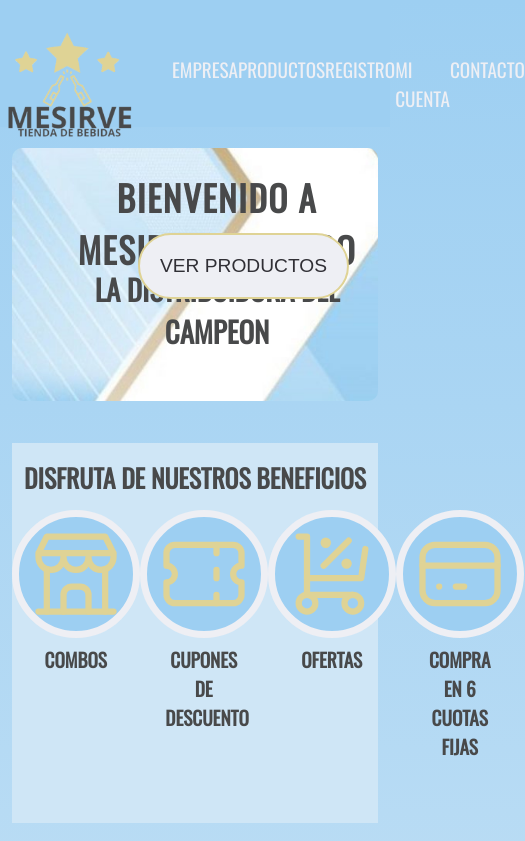
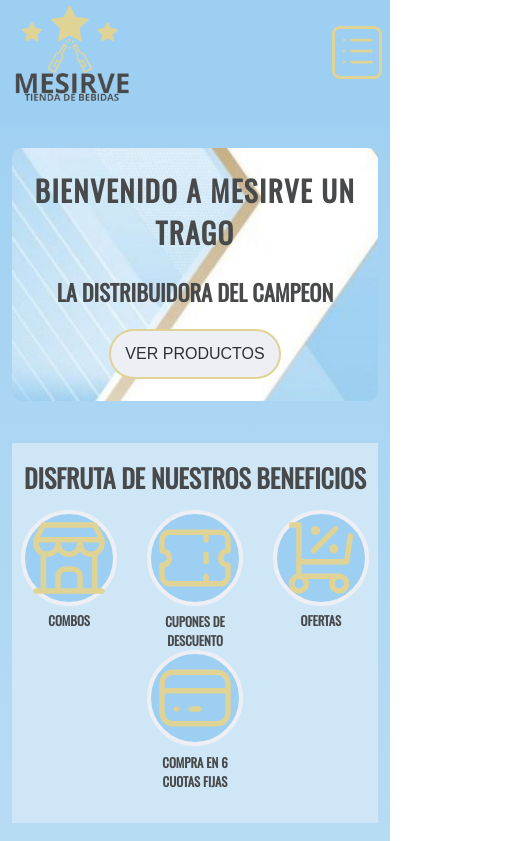
Before and after one commit to pazfrancozmati/D360.PrimeraEntrega.PazFrancozMatias, a plain HTML site: page index.html in a window 390 px wide. Shown: the top 841 px of the page, 525 px wide, since content can reach past the window. Drawn offline with nearby package versions, Linux system fonts and the light colour scheme.

Commit message:
Segunda entrega mejorada para mejor visual en resoluciones mas chicas

```diff
--- a/css/style.css
+++ b/css/style.css
@@ -109,6 +109,7 @@ body::-webkit-scrollbar-thumb:hover {
 .contenedor .columnas {
     display: flex;
     /*display para organizar contenido de las dos columnas*/
+    flex-flow: row wrap;
 }
 
 .contenedor .columnas .primerCol-logo {
@@ -116,15 +117,21 @@ body::-webkit-scrollbar-thumb:hover {
     /*ocupa el 30% de la caja que la conitiene(del 100&)*/
     display: flex;
     /*display para organizar la imagen*/
-    align-self: center;
-    /*centro el unico elemento que tengo, que es el logo*/
+    padding-top: 1%;
+    /*align-self: center;
+    centro el unico elemento que tengo, que es el logo*/
+    padding-left: 2%;
 }
 
 .contenedor .columnas .primerCol-logo img {
-    height: 13vh;
+    height: 12vh;
     /*le asigno la altura a la imagen*/
     margin: 0 auto;
     /*centro la imagen*/
+}
+
+.contenedor .columnas .button {
+    display: none;
 }
 
 /*segunda seccion, nav con botones */
@@ -450,13 +457,144 @@ footer h6 {
 }
 
 
-@media screen and (max-width:480px) {
-    /*DEJE ESTO PARA LO ULTIMO PENSANDO QUE ERA FACIL Y LA VERDAD QUE NO,
-     COMO NO ESTA EN LA CONSIGNA LO DEJO PARA LA PROXIMA ENTREGA*/
-}
 
 @media screen and (max-width:768px) {
+    .contenedor .columnas .button {
+        display: block;/*se muestra el boton de despliegue*/
+    }
 
-    /*DEJE ESTO PARA LO ULTIMO PENSANDO QUE ERA FACIL Y LA VERDAD QUE NO,
-    COMO NO ESTA EN LA CONSIGNA LO DEJO PARA LA PROXIMA ENTREGA*/
+    .contenedor .columnas {
+        align-items: center; /*alinea los elementos de las columnas(boton de despiegue)*/
+        justify-content: space-between;/*espacio el logo y el boton de despiegue*/
+    }
+
+    .contenedor .columnas .segundaCol-botones {
+        padding: 5px;
+        width: 100%;/*ancho de 100% a la barra*/
+
+    }
+
+    .contenedor .columnas .segundaCol-botones nav {
+        display: none;
+        /*para que aparezca y desaprezca*/
+        background-color: #9DCFF2;
+        /*color de fondo*/
+        padding-top: 10vh;
+        /*se baja un 10 % para no tapar el logo y el boton de despliegue*/
+    }
+
+    .contenedor .columnas .segundaCol-botones nav.activo {
+        /*cuando la clase activo existe*/
+        display: block;
+        /*se sobrepone a la pantalla*/
+        height: 100vh;
+        /*con un 100% de altura, ocupandola toda*/
+    }
+
+    .contenedor .columnas .segundaCol-botones ul {
+        flex-direction: column;
+        /*en una columna*/
+        align-items: center;
+        /*centrados horizontalmente*/
+        height: 50vh;
+        /*ocupan un 50 % del alto*/
+        justify-content: center;
+        /*en el medio de la pantalla */
+    }
+
+    .contenedor .columnas .button {
+        border: 3px solid var(--gold);
+        /*ancho tipo y color del borde*/
+        border-radius: 8px;
+        /*bordes redondeados*/
+        background-color: #9DCFF2;
+        /*color de fondo*/
+        margin-right: 2%;
+        /*lo alejo 2% del borde*/
+    }
+
+    /*PRESENTACION*/
+    .contenedor-presentacion .background-presentacion {
+        display: flex;
+        flex-direction: column;
+        align-items: center;
+        /*alineado*/
+        justify-content: space-evenly;
+        /*separado*/
+    }
+
+    .contenedor-presentacion .background-presentacion button {
+        border: 2px solid var(--gold);
+        /*anchura, estilo y color borde*/
+        padding: 14px;
+        /*espacio alrededor texto*/
+        font-size: 1rem;
+        /*tamaño del texto*/
+        position: static;
+        /*seteo posicionamiento */
+    }
+
+    .contenedor-presentacion .background-presentacion h1 {
+        font-size: 1.8rem;
+        /*cmabio tamaño de letra*/
+        position: static;
+        /*seteo posicionamiento */
+
+    }
+
+    .contenedor-presentacion .background-presentacion h2 {
+        font-size: 1.4rem;
+        /*cmabio tamaño de letra*/
+        position: static;
+        /*seteo posicionamiento */
+
+    }
+
+    /*BENEFICIOS*/
+    .contenedor-beneficios .background-beneficios .todos-beneficios {
+        flex-flow: row wrap;
+        /*combinacionde flex direction y flex wrap(los elementos
+         usan en este caso filas adicionales)*/
+        justify-content: space-around;
+        /*disposicion de espaciado ! . . . !*/
+    }
+
+    .contenedor-beneficios .background-beneficios .todos-beneficios .beneficio .svg {
+
+        height: 6rem;
+        /*altura del circulo*/
+        width: 6rem;
+        /*anchura del circulo*/
+        border: 4px solid var(--white);
+        /*anchura, estilo y color borde*/
+    }
+
+    .contenedor-beneficios .background-beneficios .todos-beneficios .beneficio h4 {
+        font-size: .8rem;
+        /*letra mas chica que en otra resolucion*/
+    }
+
+    /*CATEGORIAS*/
+    .contenedor-categorias .background-categorias .tarjetas {
+        display: grid;
+        /*para manejar filas y columnas por cantidad y porcentaje*/
+        grid-template-columns: 1fr 1fr;
+        /*dos coumnas de 50%*/
+        grid-template-rows: 1fr 1fr;
+        /*dos filas de 50%*/
+
+
+    }
+
+    .contenedor-categorias .background-categorias .tarjetas .tarjeta {
+        height: 35vh;
+        /*todas las tarjetas tienen altura de 36 % de la pantalla*/
+
+    }
+
+    .contenedor-categorias .background-categorias .tarjetas .tarjeta .contenido a h4 {
+        font-size: .8rem;
+        /*letra mas chica que en otra resolucion*/
+    }
+
 }
--- a/index.html
+++ b/index.html
@@ -23,8 +23,21 @@
             <div class="primerCol-logo">
                 <img src="/img/logo.png" alt="Logo del sitio">
             </div>
+
+            <button class="button">
+                <svg class="svg" xmlns="http://www.w3.org/2000/svg" class="icon icon-tabler icon-tabler-list" width="44" height="44" viewBox="0 0 24 24" stroke-width="1.5" stroke="#DFD395" fill="none" stroke-linecap="round" stroke-linejoin="round">
+                    <path stroke="none" d="M0 0h24v24H0z" fill="none"/>
+                    <path d="M9 6l11 0" />
+                    <path d="M9 12l11 0" />
+                    <path d="M9 18l11 0" />
+                    <path d="M5 6l0 .01" />
+                    <path d="M5 12l0 .01" />
+                    <path d="M5 18l0 .01" />
+                  </svg>
+            </button>
+
             <div class="segundaCol-botones">
-                <nav>
+                <nav class="nav">
                     <ul>
                         <li><a href="/empresa.html" target="_self">Empresa</a></li>
                         <li><a href="/productos.html" target="_self">Productos</a></li>
@@ -166,6 +179,7 @@
         <h5>© Copyright 2023 - Mesirve un trago</h5>
         <h6>Desarrollado por © Matias Daniel Paz Francoz</h6>
     </footer>
+    <script src="js/index.js"></script>
 </body>
 
 </html>
--- /dev/null
+++ b/js/index.js
@@ -0,0 +1,7 @@
+/*Cuando hago click en la clase button le agrego y le saco la clase, eso es hacer un TOGGLE de la clase activo */
+const button = document.querySelector('.button')
+const nav = document.querySelector('.nav')
+
+button.addEventListener('click',()=>{
+    nav.classList.toggle('activo')
+})
```
